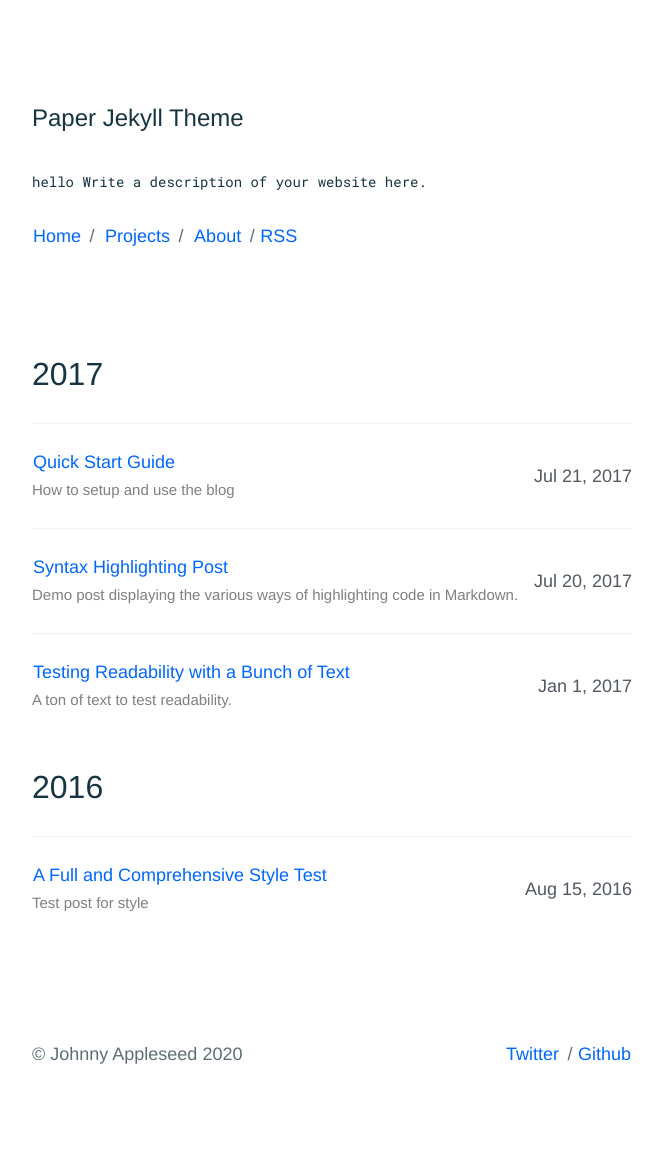
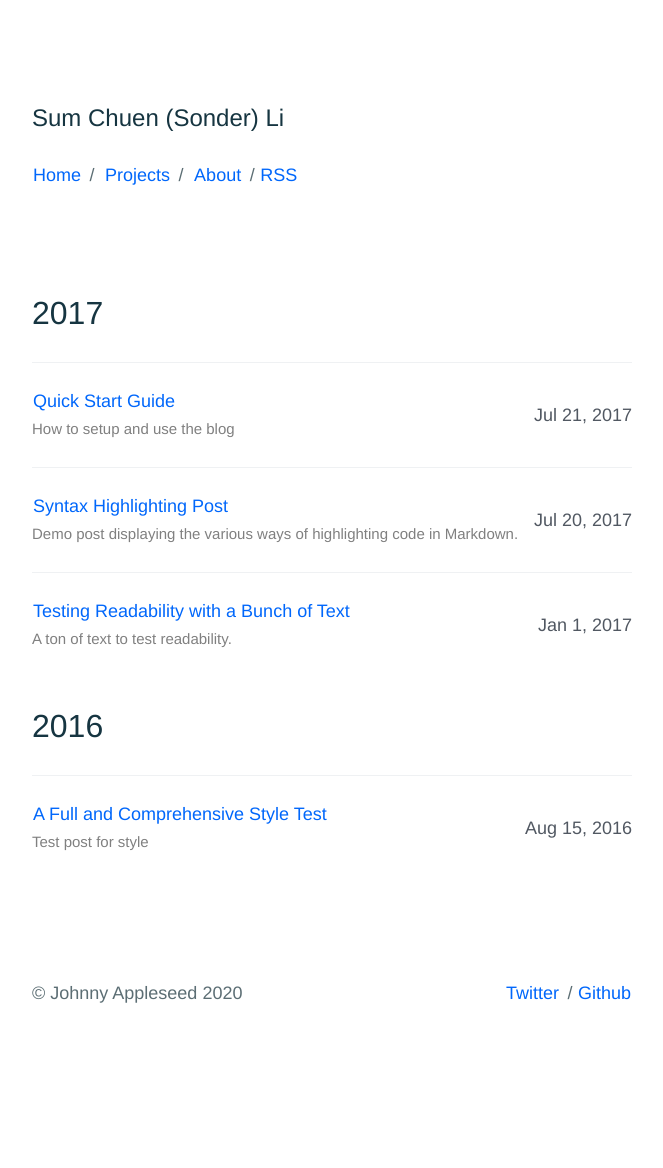
Before and after one commit to sumchuenli/sumchuenli.github.io, a Jekyll site: the page built from index.html, in a window 1280 px wide. Shown: the whole page, without its empty margins (308-971 px from the left). Built offline with Jekyll 4.4.1, drawn with Linux system fonts in a browser that asks for light colours; after the commit the page ends 1107 px from its top, so only the background shows below that.

Commit message:
Change title

```diff
--- a/_config.yml
+++ b/_config.yml
@@ -1,5 +1,5 @@
 # Site settings
-title: "Paper Jekyll Theme"
+title: Sum Chuen (Sonder) Li
 description: hello
   Write a description of your website here.
 
--- a/_includes/header.html
+++ b/_includes/header.html
@@ -1,8 +1,5 @@
 <header class="c-page__header">
   <h1>{{ site.title}}</h1>
-  {% if page.title == 'Home' %}
-  <h1><code>{{ site.description }}</code></h1>
-  {% endif %}
   <p>
     <a href="{{ "/" | prepend: site.baseurl }}">Home</a><span
           class="u-separate"></span> <a href="{{ "/projects/" | prepend:
```
